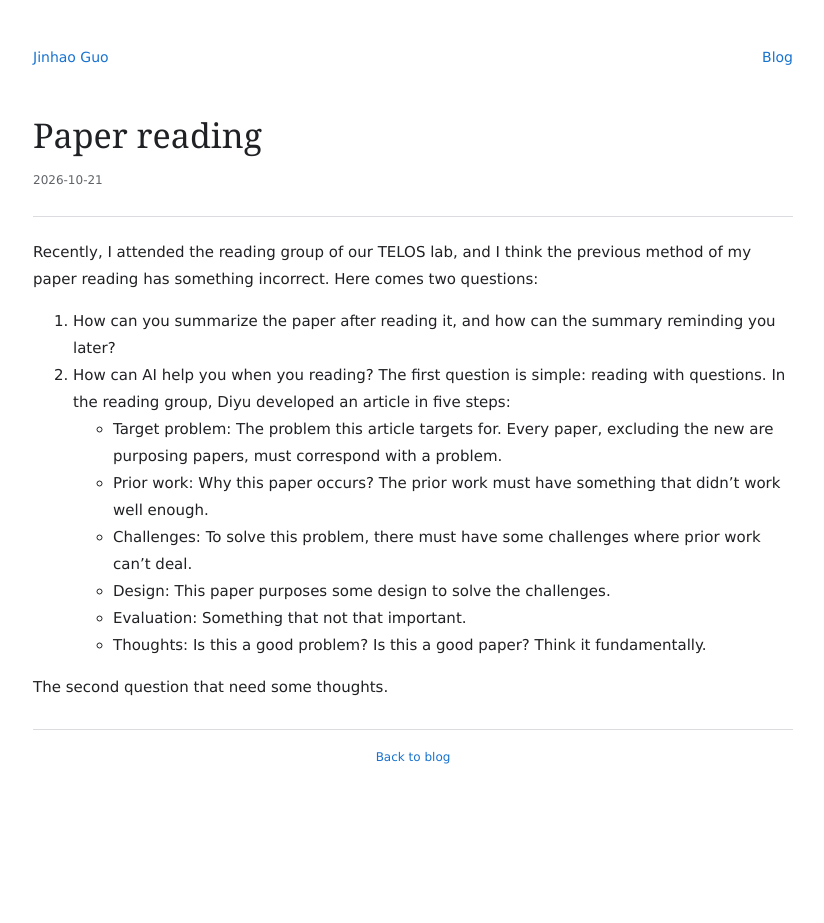
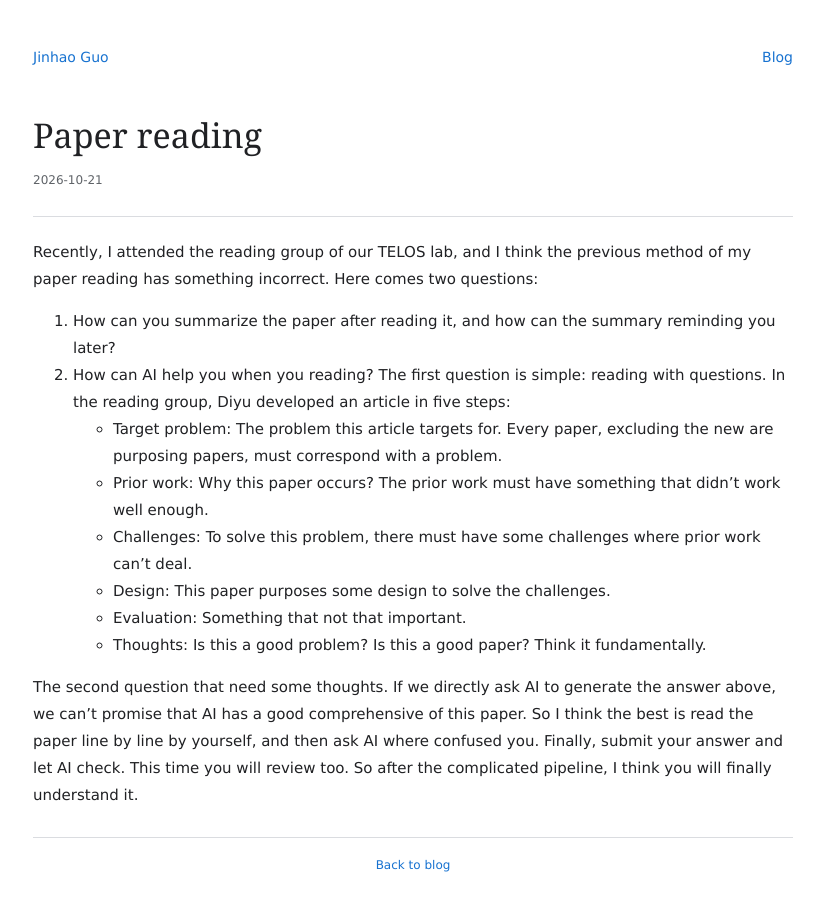
Before and after one commit to fexuile/fexuile.github.io, a Jekyll site: the page built from blog/20261021153804.md, in a window 1280 px wide. Shown: the whole page, without its empty margins (227-1051 px from the left). Built offline with Jekyll 4.4.1, drawn with Linux system fonts in a browser that asks for light colours; before the commit the page ends 900 px from its top, so only the background shows below that.

Commit message:
update 10.21 notes

```diff
--- a/blog/20261021153804.md
+++ b/blog/20261021153804.md
@@ -14,4 +14,4 @@ The first question is simple: reading with questions. In the reading group, Diyu
 - Evaluation: Something that not that important.
 - Thoughts: Is this a good problem? Is this a good paper? Think it fundamentally.
 
-The second question that need some thoughts.
+The second question that need some thoughts. If we directly ask AI to generate the answer above, we can't promise that AI has a good comprehensive of this paper. So I think the best is read the paper line by line by yourself, and then ask AI where confused you. Finally, submit your answer and let AI check. This time you will review too. So after the complicated pipeline, I think you will finally understand it.
```
Also changed, not shown: blog/.obsidian/workspace.json (+4 -3 lines).
